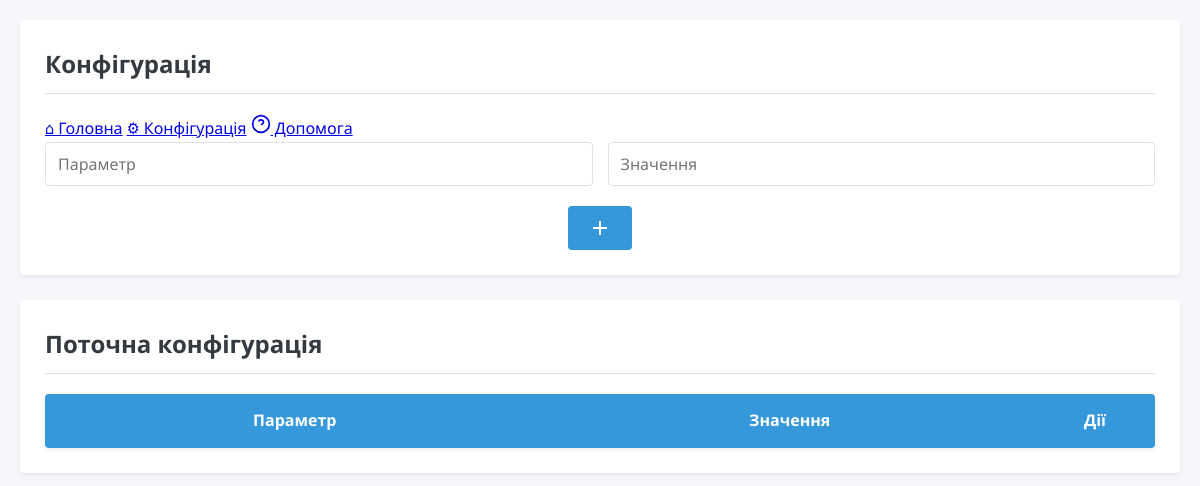
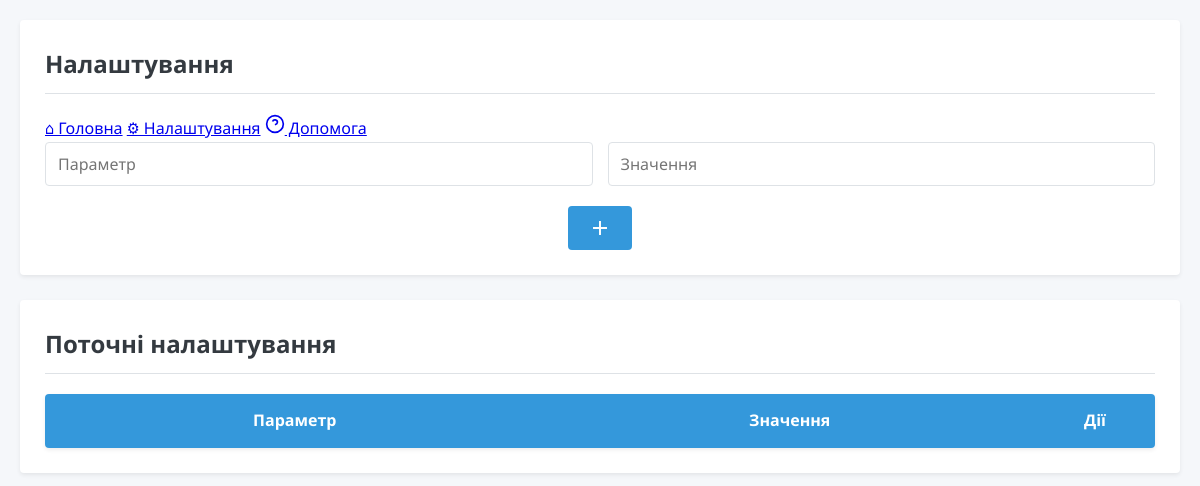
Before and after one commit to patronik/tgposter, an Electron app: page src/configuration.html in a window 1200 px wide. Drawn offline with Linux system fonts and the light colour scheme; no server answers.

Commit message:
Minor change

```diff
--- a/src/configuration.html
+++ b/src/configuration.html
@@ -2,15 +2,15 @@
 <html lang="en">
 <head>
   <meta charset="UTF-8">
-  <title>Конфігурація</title>
+  <title>Налаштування</title>
   <link href="https://fonts.googleapis.com/icon?family=Material+Icons" rel="stylesheet">
   <link rel="stylesheet" href="main.css">
 </head>
 <body>
   <div class="container">
-    <h2>Конфігурація</h2>
+    <h2>Налаштування</h2>
     <a href="index.html">&#x2302; Головна</a>
-    <a href="configuration.html">⚙ Конфігурація</a>
+    <a href="configuration.html">⚙ Налаштування</a>
     <a href="help.html"><svg width="20" height="20" viewBox="0 0 24 24" fill="none" stroke="currentColor" stroke-width="2">
       <circle cx="12" cy="12" r="10"/>
       <path d="M9.09 9a3 3 0 0 1 5.83 1c0 2-3 3-3 3"/>
@@ -29,7 +29,7 @@
   </div>
 
   <div class="container">
-    <h2>Поточна конфігурація</h2>
+    <h2>Поточні налаштування</h2>
     <table class="data-grid">
       <thead>
         <tr>
```
